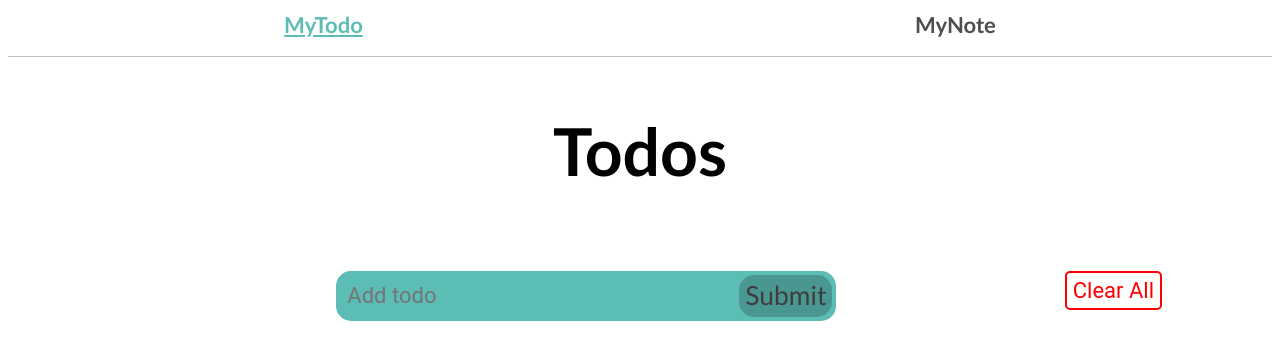
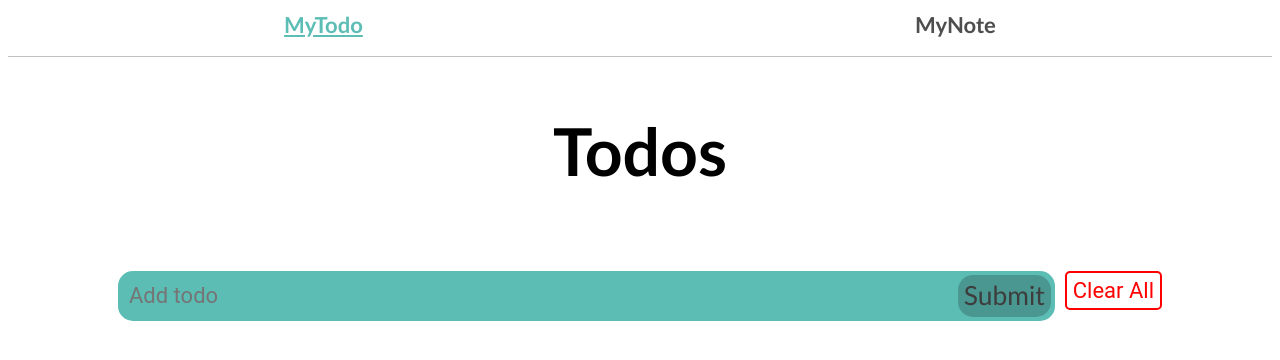
Before and after one commit to SeraphimKa/VueTodo, a Vue app: page / in a window 1280 px wide. Shown: the top 360 px of the page. Built offline with nearby package versions, Linux system fonts and the light colour scheme.

Commit message:
minor tweaks

```diff
--- a/src/components/AddTodo.vue
+++ b/src/components/AddTodo.vue
@@ -14,18 +14,25 @@ const onSubmit = () => {
 
 </script>
 <template>
+    <div>
         <form name="add-todo" @submit.prevent="onSubmit">
             <input type="text" id="add-todo" placeholder="Add todo" v-model="newTodo" minlength="5" maxlength="50"
                 autocomplete="off" required>
             <button class="add-todo-btn add-todo-btn--in" for="add-todo" type="submit">Submit</button>
         </form>
         <button class="add-todo-btn add-todo-btn--out" for="add-todo" type="submit">Submit</button>
+    </div>
 </template>
 
 <style scoped>
+div {
+    width: 100%;
+    display: flex;
+}
+
 form {
     display: flex;
-    width: 500px;
+    width: 100%;
     height: 50px;
     background: rgb(92, 189, 181);
     border-radius: 15px;
@@ -85,7 +92,7 @@ input:focus {
 
 @media screen and (width <=820px) {
     form {
-        width: 400px;
+        width: 100%;
         height: 40px;
     }
 
--- a/src/components/EditTodo.vue
+++ b/src/components/EditTodo.vue
@@ -107,7 +107,7 @@ input:focus {
     box-shadow: inset -6px -6px 10px 5px rgb(0, 0, 0);
 }
 
-@media screen and (width < 768px) {
+@media screen and (width <=820px) {
     form {
         width: 80vw;
     }
--- a/src/components/NotesForm.vue
+++ b/src/components/NotesForm.vue
@@ -19,7 +19,6 @@ const handleTyping = () => {
 
     timeout = setTimeout(() => {
         notesStore.notes = notesText.value
-        console.log(notesText.value)
     }, 500)
 }
 </script>
--- a/src/views/MainView.vue
+++ b/src/views/MainView.vue
@@ -10,7 +10,7 @@ import TodoCardList from '../components/TodoCardList.vue';
     <div class="wrapper">
         <h1 class="title">Todos <span class="title-underline"></span></h1>
         <main>
-            <div class="add-todo-wrapper">
+            <div class="todo-form-wrapper">
                 <AddTodo />
                 <ClearAllTodos />
             </div>
@@ -29,14 +29,17 @@ h1 {
     text-align: center;
 }
 
-.add-todo-wrapper {
+.todo-form-wrapper {
     display: flex;
     padding: 1.2rem 5rem;
 }
 
-@media screen and (width < 768px) {
-    .add-todo-wrapper {
+@media screen and (width < 820px) {
+    .todo-form-wrapper {
         padding: 1.2rem 2rem;
+        flex-direction: column;
+        gap: 5px;
+        align-items: center;
     }
 
 }
```
Lines whose indentation alone changed are shown as unchanged.
